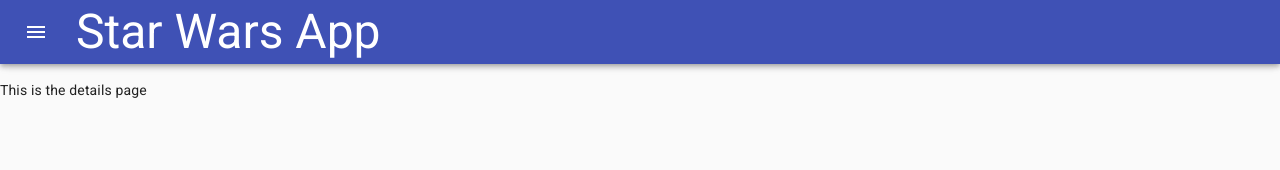
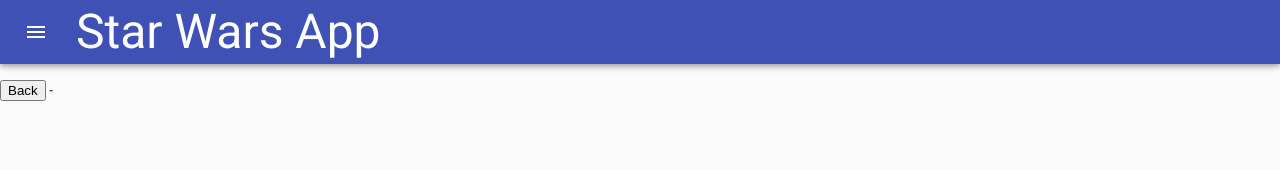
Before and after one commit to IanMihuro/ian-mihuro-starwars-fe, a React (Create React App) app: page /details in a window 1280 px wide. Shown: the top 170 px of the page. Built offline with nearby package versions, Linux system fonts and the light colour scheme.

Commit message:
added react context and details page

```diff
--- a/package.json
+++ b/package.json
@@ -13,7 +13,7 @@
     "@types/jest": "^26.0.15",
     "@types/node": "^12.0.0",
     "@types/react": "^17.0.0",
-    "@types/react-dom": "^17.0.0",
+    "@types/react-dom": "^17.0.5",
     "@types/react-router": "^5.1.14",
     "graphql": "^15.5.0",
     "react": "^17.0.2",
--- a/src/App.tsx
+++ b/src/App.tsx
@@ -1,11 +1,15 @@
 import React from "react";
 import { BrowserRouter as Router, Switch, Route } from "react-router-dom";
+import createBrowserHistory from "history/createBrowserHistory";
+
 import styled from "styled-components";
 
 import { Homepage } from "./pages/homepage";
 import { Header } from "./components/header";
 import { Search } from "./pages/search";
 import { Details } from "./pages/details";
+
+import { CharacterProvider } from "./CharacterContext";
 
 const Container = styled.div`
   margin: 80px 0px;
@@ -14,6 +18,7 @@
 function App() {
   return (
     <div style={{ height: "100%" }}>
+      <CharacterProvider>
         <Router>
           <Header />
           <Container>
@@ -30,6 +35,7 @@
             </Switch>
           </Container>
         </Router>
+      </CharacterProvider>
     </div>
   );
 }
--- /dev/null
+++ b/src/CharacterContext.tsx
@@ -0,0 +1,28 @@
+import React, { useReducer, createContext } from "react";
+import { IPerson } from "./shared/types";
+
+let reducer = (info: IPerson, newInfo: IPerson) => {
+  return { ...info, ...newInfo };
+};
+
+const initialState: any = {
+  //TODO: revisit
+  name: "",
+  height: "",
+  mass: "",
+  gender: "",
+  homeworld: "",
+};
+
+const CharacterContext = createContext(initialState);
+
+const CharacterProvider: React.FC = ({ children }) => {
+  const [info, setInfo] = useReducer(reducer, initialState);
+  return (
+    <CharacterContext.Provider value={{ info, setInfo }}>
+      {children}
+    </CharacterContext.Provider>
+  );
+};
+
+export { CharacterContext, CharacterProvider };
--- a/src/components/SearchItem.tsx
+++ b/src/components/SearchItem.tsx
@@ -2,10 +2,6 @@
 import { ISearchResultItem } from "../shared/types";
 
 export const SearchItem = (person: ISearchResultItem) => {
-  const { name, gender, mass, height } = person.person;
-  return (
-    <div>
-      {name} - {height} - {gender} - {mass}
-    </div>
-  );
+  const { name } = person.person;
+  return <div>{name}</div>;
 };
--- a/src/components/SearchList.tsx
+++ b/src/components/SearchList.tsx
@@ -1,8 +1,8 @@
 import React from "react";
 import { ApolloError } from "@apollo/client/errors";
 import { ISearchResults, IPerson } from "../shared/types";
-import { ErrorMessage } from "../components/errorMessage";
-import { SearchItem } from "../components/SearchItem";
+import { ErrorMessage } from "./errorMessage";
+import { SearchItem } from "./SearchItem";
 
 export const SearchList = ({ data, loading, error, size }: ISearchResults) => {
   const handleErrorMessage = (error: ApolloError) => {
--- a/src/components/table.tsx
+++ b/src/components/table.tsx
@@ -1,6 +1,14 @@
+import { useContext } from "react";
 import { ITableProps, IPerson } from "../shared/types";
-import { DataGrid, GridPageChangeParams } from "@material-ui/data-grid";
+import {
+  DataGrid,
+  GridPageChangeParams,
+  GridRowParams,
+} from "@material-ui/data-grid";
 import styled from "styled-components";
+import { useHistory } from "react-router-dom";
+
+import { CharacterContext } from "../CharacterContext";
 
 const Container = styled.div`
   margin: 0 0;
@@ -15,6 +23,9 @@
   loading,
   handlePageChange,
 }: ITableProps) => {
+  const { setInfo } = useContext(CharacterContext);
+  let history = useHistory();
+
   const columns = [
     {
       field: "name",
@@ -37,6 +48,11 @@
     handlePageChange(props.page + 1);
   };
 
+  const handleRowClick = (param: GridRowParams) => {
+    setInfo(param.row);
+    history.push("/details");
+  };
+
   return (
     <Container>
       {rows && (
@@ -49,6 +65,7 @@
           paginationMode="server"
           onPageChange={onPageChange}
           loading={loading}
+          onRowClick={handleRowClick}
         />
       )}
     </Container>
--- a/src/pages/details.tsx
+++ b/src/pages/details.tsx
@@ -1,5 +1,20 @@
-import React from "react";
+import { useContext } from "react";
+import { CharacterContext } from "../CharacterContext";
+import { useHistory } from "react-router-dom";
 
 export const Details = () => {
-  return <div>This is the details page</div>;
+  const { info } = useContext(CharacterContext);
+  let history = useHistory();
+  return (
+    <div>
+      <button
+        onClick={() => {
+          history.goBack();
+        }}
+      >
+        Back
+      </button>
+      {info.name} - {info.height}
+    </div>
+  );
 };
--- a/src/pages/search.tsx
+++ b/src/pages/search.tsx
@@ -39,7 +39,7 @@
       <SearchInputContainer>
         <TextField
           id="outlined-search"
-          label="Search field"
+          label="Search"
           type="search"
           variant="outlined"
           onChange={handleInputChange}
```
Lines whose indentation alone changed are shown as unchanged.
